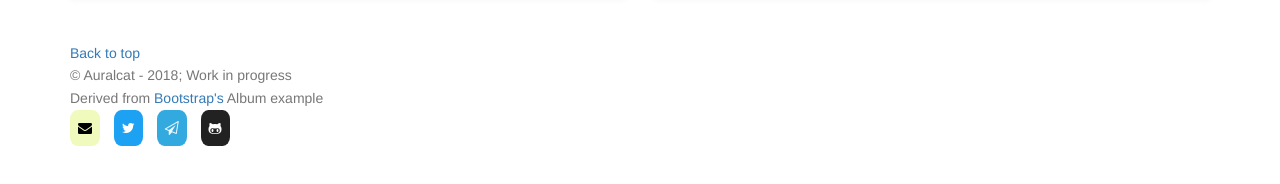
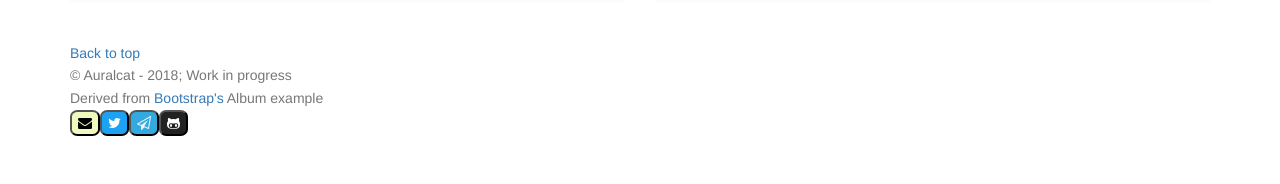
Before and after one commit to Auralcat/portfolio-website, a plain HTML site: page index.html in a window 1280 px wide. Shown: the part 634-818 px from the top of the page. Drawn offline with nearby package versions, Linux system fonts and the light colour scheme.

Commit message:
Overhaul social media button list

```diff
--- a/assets/custom.css
+++ b/assets/custom.css
@@ -171,7 +171,6 @@ button:hover {
 
 .social-media-button {
   border-radius: 25%;
-  padding: 8px;
 }
 
 .social-media-email {
--- a/index.html
+++ b/index.html
@@ -206,36 +206,20 @@
             <p class="float-right"> <a href="#">Back to top</a> </p>
             <p>&copy; Auralcat - 2018; Work in progress</p>
             <p>Derived from <a href="https://getbootstrap.com">Bootstrap's</a> Album example</p>
-            <ul class="list-unstyled social-media-list">
-                <li>
-                    <a href="">
-                        <div class="social-media-button social-media-email">
-                            <i class="fa fa-envelope"></i>
-                        </div>
-                    </a>
-                </li>
-                <li>
-                    <a href="">
-                        <div class="social-media-button social-media-twitter">
-                            <i class="fa fa-twitter"></i>
-                        </div>
-                    </a>
-                </li>
-                <li>
-                    <a href="">
-                        <div class="social-media-button social-media-telegram">
-                            <i class="fa fa-paper-plane-o"></i>
-                        </div>
-                    </a>
-                </li>
-                <li>
-                    <a href="">
-                        <div class="social-media-button social-media-github">
-                            <i class="fa fa-github-alt"></i>
-                        </div>
-                    </a>
-                </li>
-            </ul>
+            <div class="btn-group btn-group-justified">
+                <button class="social-media-button social-media-email">
+                    <i class="fa fa-envelope"></i>
+                </button>
+                <button class="social-media-button social-media-twitter">
+                    <i class="fa fa-twitter"></i>
+                </button>
+                <button class="social-media-button social-media-telegram">
+                    <i class="fa fa-paper-plane-o"></i>
+                </button>
+                <button class="social-media-button social-media-github">
+                    <i class="fa fa-github-alt"></i>
+                </button>
+            </div>
         </div>
     </footer>
 </body>
```
